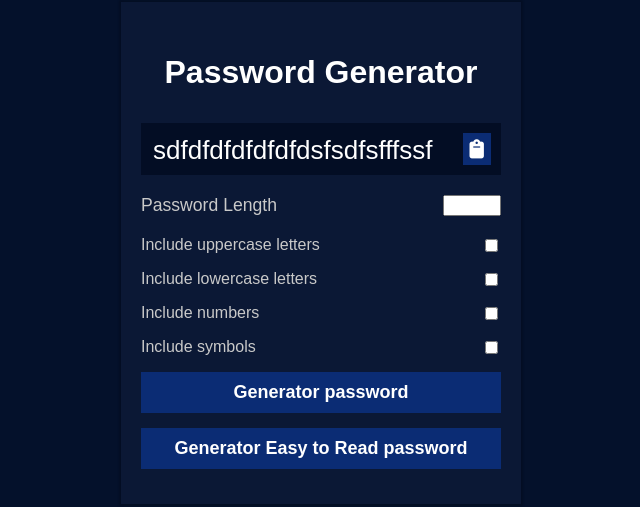
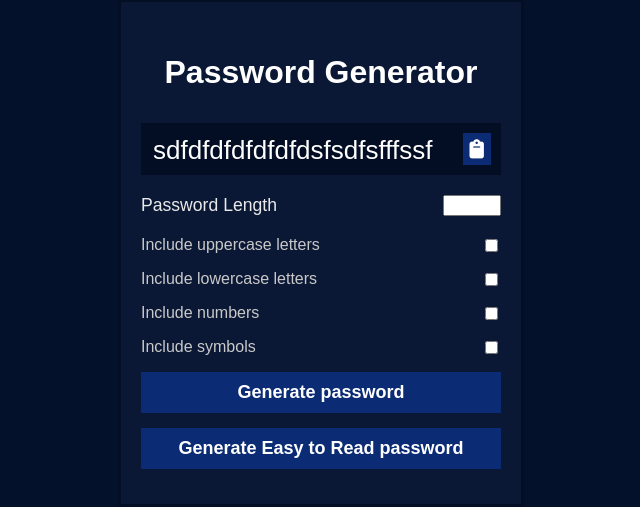
Before and after one commit to Folareen/password-generator, a plain HTML site: page index.html in a window 1280 px wide. Shown: the part 155-662 px from the top of the page, 319-959 px from the left. Drawn offline with Linux system fonts and the light colour scheme.

Commit message:
little color changes

```diff
--- a/home.js
+++ b/home.js
@@ -0,0 +1,8 @@
+// select
+    // length
+    // setttings... upper lower number symbols
+//
+
+
+
+const INCLUDE_UPPER = document.querySelector()
--- a/index.html
+++ b/index.html
@@ -53,10 +53,10 @@
             <input type="checkbox">
         </div>
         <button>
-            Generator password
+            Generate password
         </button>
         <button>
-            Generator Easy to Read password
+            Generate Easy to Read password
         </button>
 
     </div>
--- a/style.css
+++ b/style.css
@@ -1,6 +1,5 @@
 body{
     background-color: rgb(4, 17, 43);
-    color: white;
     min-height: 100vh;
     display: flex;
     justify-content: center;
@@ -72,6 +71,7 @@ h3{
     justify-content: space-between;
     text-align: center;
     margin: 20px 0;
+    color: rgb(233, 233, 233);
 }
 label[for="length"]{
     font-size: 1.1rem;
```
Also changed, not shown: plan.txt.
